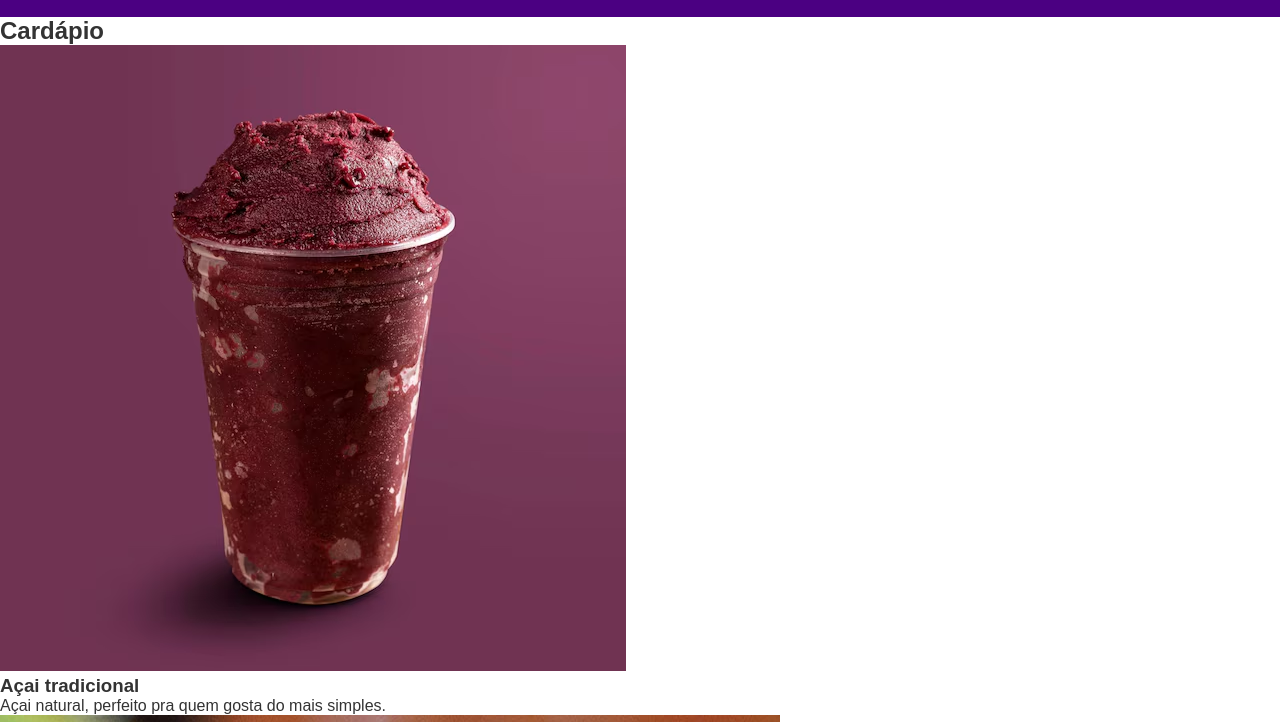
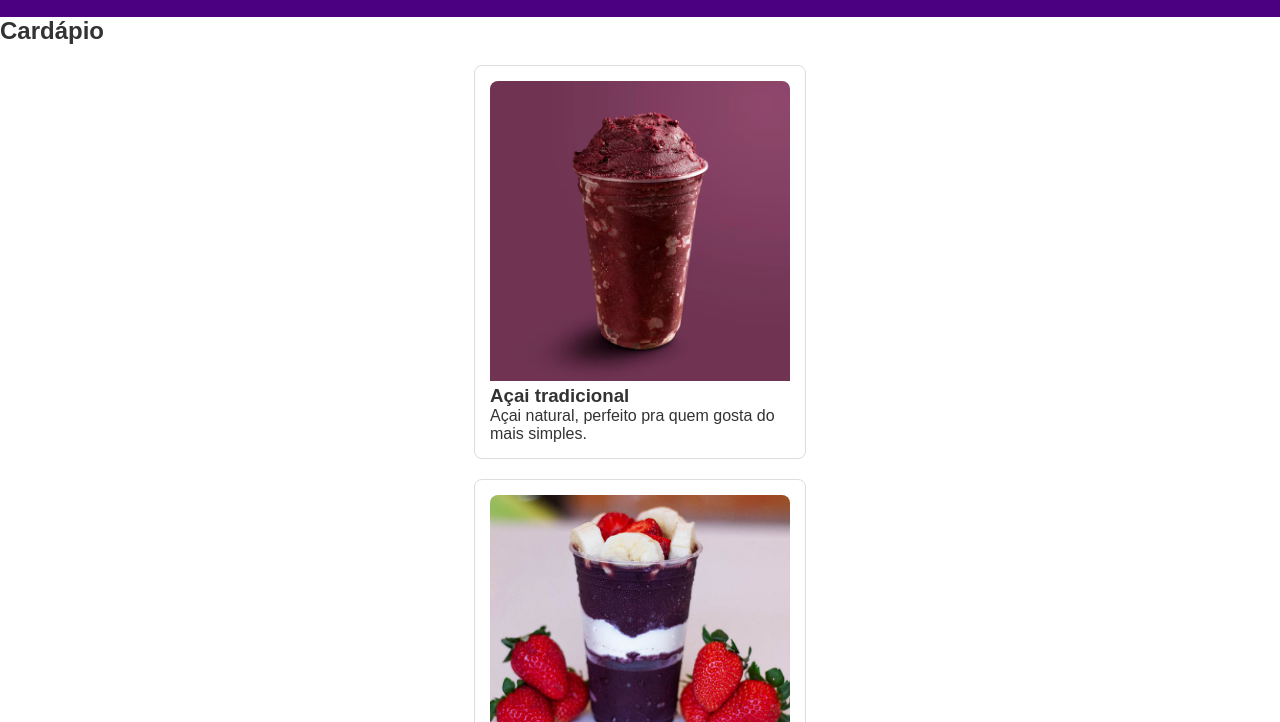
Before and after one commit to Analuizaverz25/site, a plain HTML site: page index.html in a window 1280 px wide. Shown: the part 78-800 px from the top of the page. Drawn offline with Linux system fonts and the light colour scheme.

Commit message:
Adicionado um estilo para o cardapio

```diff
--- a/index.html
+++ b/index.html
@@ -23,6 +23,25 @@
         header h1, header p {
             background-color: transparent;
             color: #d116c5;
+        }
+
+        section {
+            padding: 20px;
+            text-align: center;
+        }
+
+        .card {
+            border: 1px solid #ddd;
+            border-radius: 8px;
+            margin: 20px auto;
+            padding: 15px;
+            max-width: 300px;
+            background-color: white;
+        }
+
+        .card img {
+            max-width: 100%;
+            border-radius: 8px 8px 0 0;
         }
     </style>
 </head>
```
